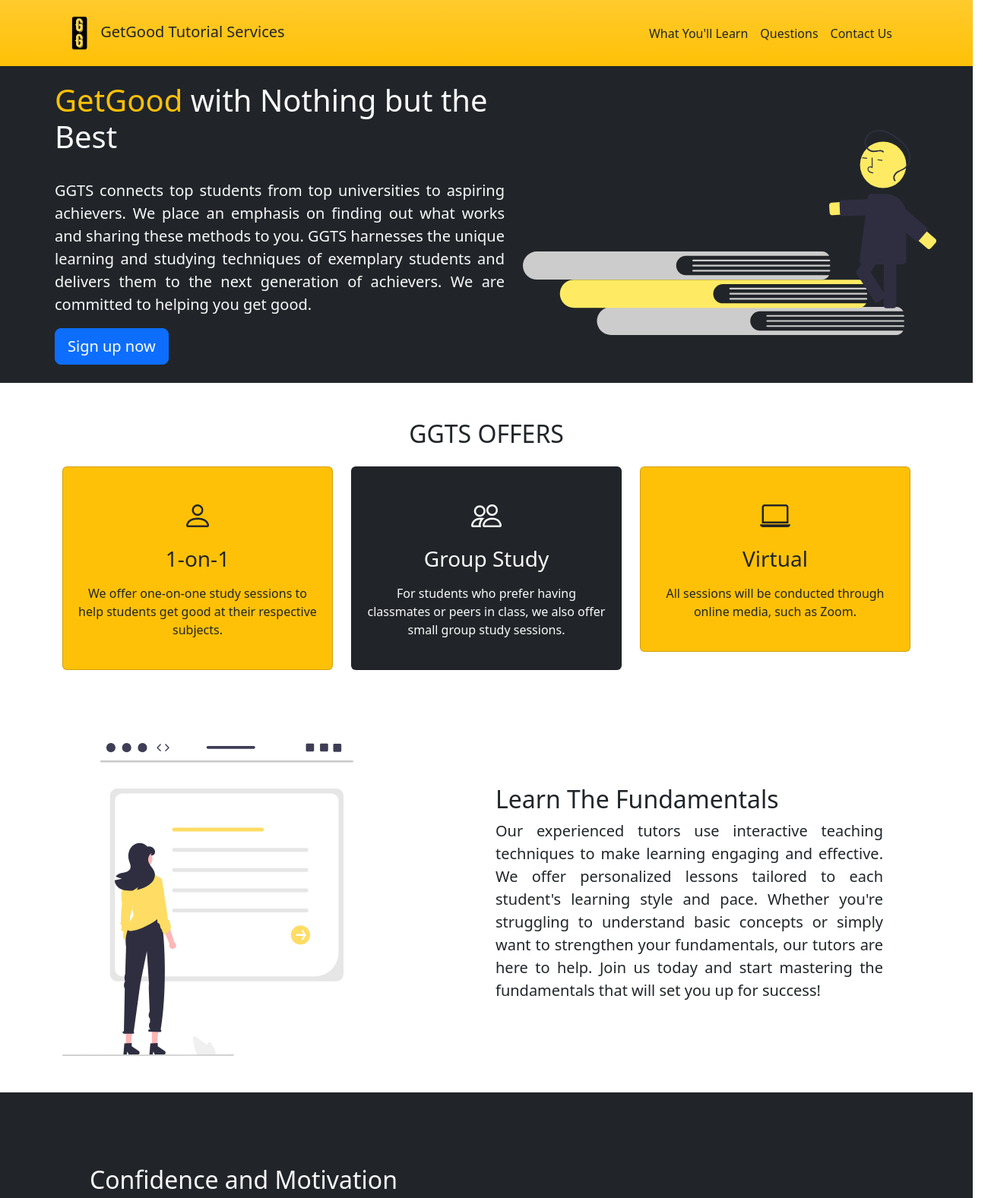
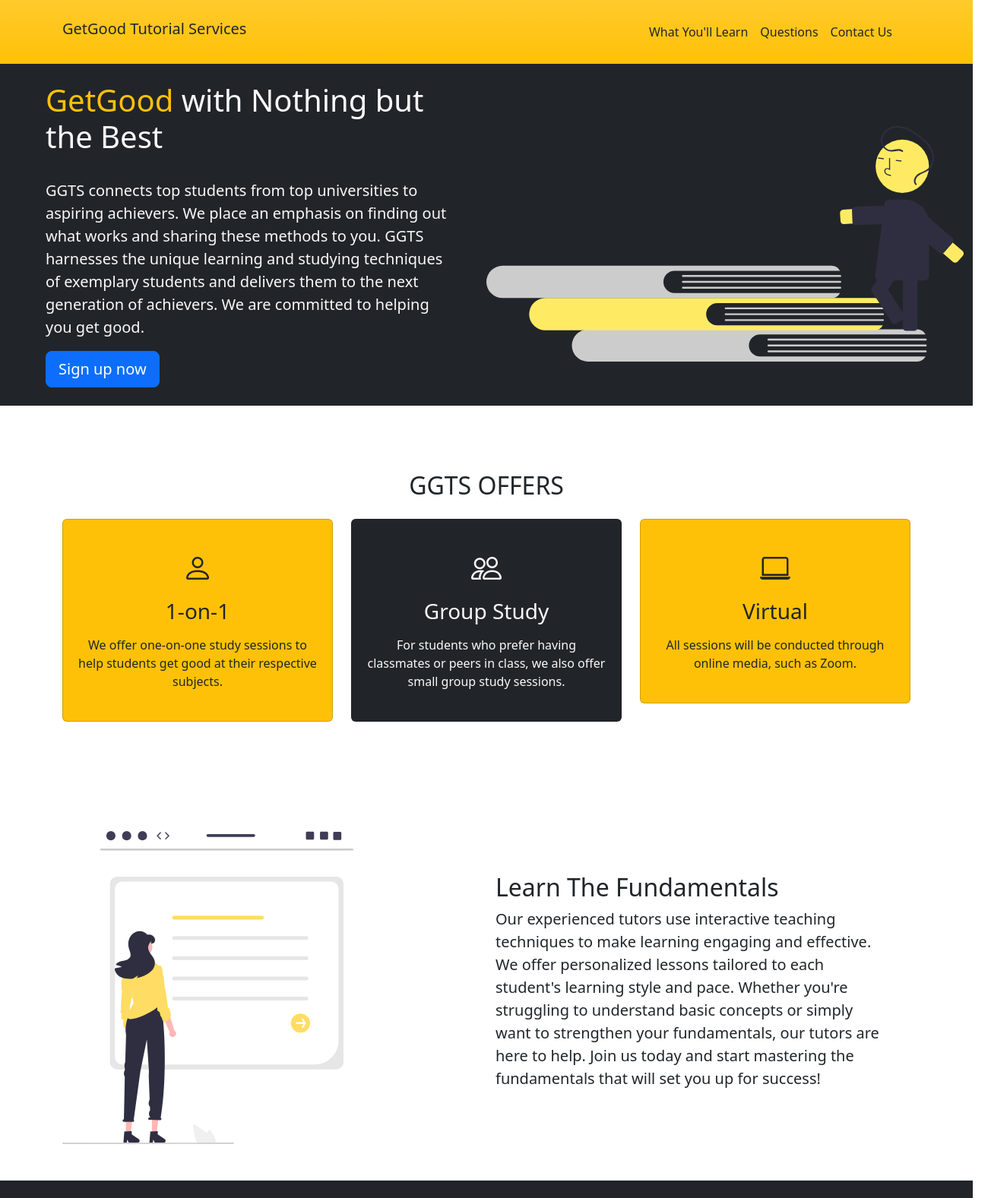
Before and after one commit to ralvinc/ggts, a plain HTML site: page index.html in a window 1280 px wide. Shown: the top 1577 px of the page at 76% size, 1304 px wide, since content can reach past the window. Drawn offline with nearby package versions, Linux system fonts and the light colour scheme.

Commit message:
final commit

```diff
--- a/index.html
+++ b/index.html
@@ -17,9 +17,10 @@
     <nav class="navbar navbar-expand-lg bg-warning bg-gradient navbar-dark py-3 fixed-top">
         <div class="container">
             <div class="navbar-brand" href="#">
-                <img src="img/logo.png" alt="" width="45"
+                <!-- <img src="img/logo.png" alt="" width="45"
                     class="d-inline-block">
-                    <span class="navbar-brand text-dark fw-normal">GetGood Tutorial Services</span>
+                    <span class="navbar-brand text-dark fw-normal">GetGood Tutorial Services</span> -->
+                <h1 class="navbar-brand text-dark fw-normal">GetGood Tutorial Services</h1>
             </div>
 
             <button
@@ -49,11 +50,11 @@
 
     <!-- About -->
     <section class="bg-dark text-light p-5 p-lg-0 pt-lg-5 text-center text-sm-start">
-        <div class="container-fluid px-5 mx-4">
+        <div class="container-fluid">
             <div class="d-sm-flex align-items-center justify-content-between">
-                <div>
+                <div class="px-5">
                     <h1><span class="text-warning">GetGood</span> with Nothing but the Best</h1><br>
-                    <p class="lead" style="text-align:justify;">
+                    <p class="lead">
                         GGTS connects top students from top universities to aspiring achievers. We place an emphasis on finding out what works and sharing these methods to you. GGTS harnesses the unique learning and studying techniques of exemplary students and delivers them to the next generation of achievers. We are committed to helping you get good.
                     </p>
                     <a
@@ -65,7 +66,7 @@
                     <br><br>
                 </div>
                 <img
-                    class="img-fluid w-50 d-none d-md-block px-4"
+                    class="img-fluid w-50 d-none d-md-block"
                     src="img/road_to_knowledge.svg"
                     alt=""
                     >
@@ -76,7 +77,7 @@
     <!-- Boxes -->
     <section class="p-5">
         <div class="container ">
-            <h2 class="text-center text-dark mb-4">GGTS OFFERS<br></h2>
+            <h2 class="text-center text-dark mb-4"><br>GGTS OFFERS<br></h2>
             <div class="row text-center g-4">
                 <!-- Box 1 -->
                 <div class="col-md">
@@ -125,6 +126,7 @@
     <!-- Learn Sections -->
     <section id="learn" class="p-5">
         <div class="container">
+            <br><br>
             <div class="row align-items-center justify-content-between">
                 <div class="col-md">
                     <img
@@ -133,9 +135,9 @@
                         alt=""
                         >
                 </div>
-                <div class="col-md p-5">
+                <div class="col-md p-5 text-center text-sm-start">
                     <h2>Learn The Fundamentals</h2>
-                    <p class="lead" style="text-align:justify">
+                    <p class="lead">
                         Our experienced tutors use interactive teaching techniques to make learning engaging and effective. We offer personalized lessons tailored to each student's learning style and pace. Whether you're struggling to understand basic concepts or simply want to strengthen your fundamentals, our tutors are here to help. Join us today and start mastering the fundamentals that will set you up for success!                    </p>
                     </p>
                 </div>
@@ -146,9 +148,9 @@
     <section id="learn" class="p-5 bg-dark text-light">
         <div class="container">
             <div class="row align-items-center justify-content-between">
-                <div class="col-md p-5">
+                <div class="col-md p-5 text-center text-sm-start">
                     <h2>Confidence and Motivation</h2>
-                    <p class="lead" style="text-align:justify">
+                    <p class="lead">
                         One of the primary ways that tutoring can help build students' confidence and motivation is by providing a safe and supportive learning environment. Tutors can create a space where students can feel comfortable asking questions, making mistakes, and taking risks. By providing personalized attention and feedback, our tutors help students set achievable goals and develop strategies to reach them, which helps build their confidence and motivation over time. We work with students to develop a growth mindset, where they see challenges as opportunities to learn and grow.
                     </p>
                 </div>
@@ -173,9 +175,9 @@
                         alt=""
                         >
                 </div>
-                <div class="col-md p-5">
+                <div class="col-md p-5 text-center text-sm-start">
                     <h2>Flexibility and Convenience</h2>
-                    <p class="lead" style="text-align:justify">
+                    <p class="lead">
                         With online tutoring, there's no need to worry about scheduling conflicts or transportation issues - students can log in and start learning from anywhere with an internet connection. Our tutors use a variety of interactive tools and technologies to create an engaging and effective learning experience, from virtual whiteboards to screen sharing and video conferencing. Plus, online tutoring offers the flexibility to schedule sessions on short notice, making it easy to get the support you need when you need it. Whether you're a busy student with a hectic schedule or simply prefer the convenience of online learning, our flexible and convenient online tutoring services are here to help you get good.                    </p>
                 </div>
             </div>
@@ -183,7 +185,7 @@
     </section>
 
     <!-- FAQ Accordion-->
-    <section id="faq" class="p-5">
+    <section id="faq" class="p-3">
         <div class="container">
             <h2 class="text-center mb-4"><br><br>FREQUENTLY ASKED QUESTIONS</h2>
             <div class="accordion accordion-flush" id="questions">
```
Also changed, not shown: package.json (deleted, +0 -24 lines), 2 other files.
